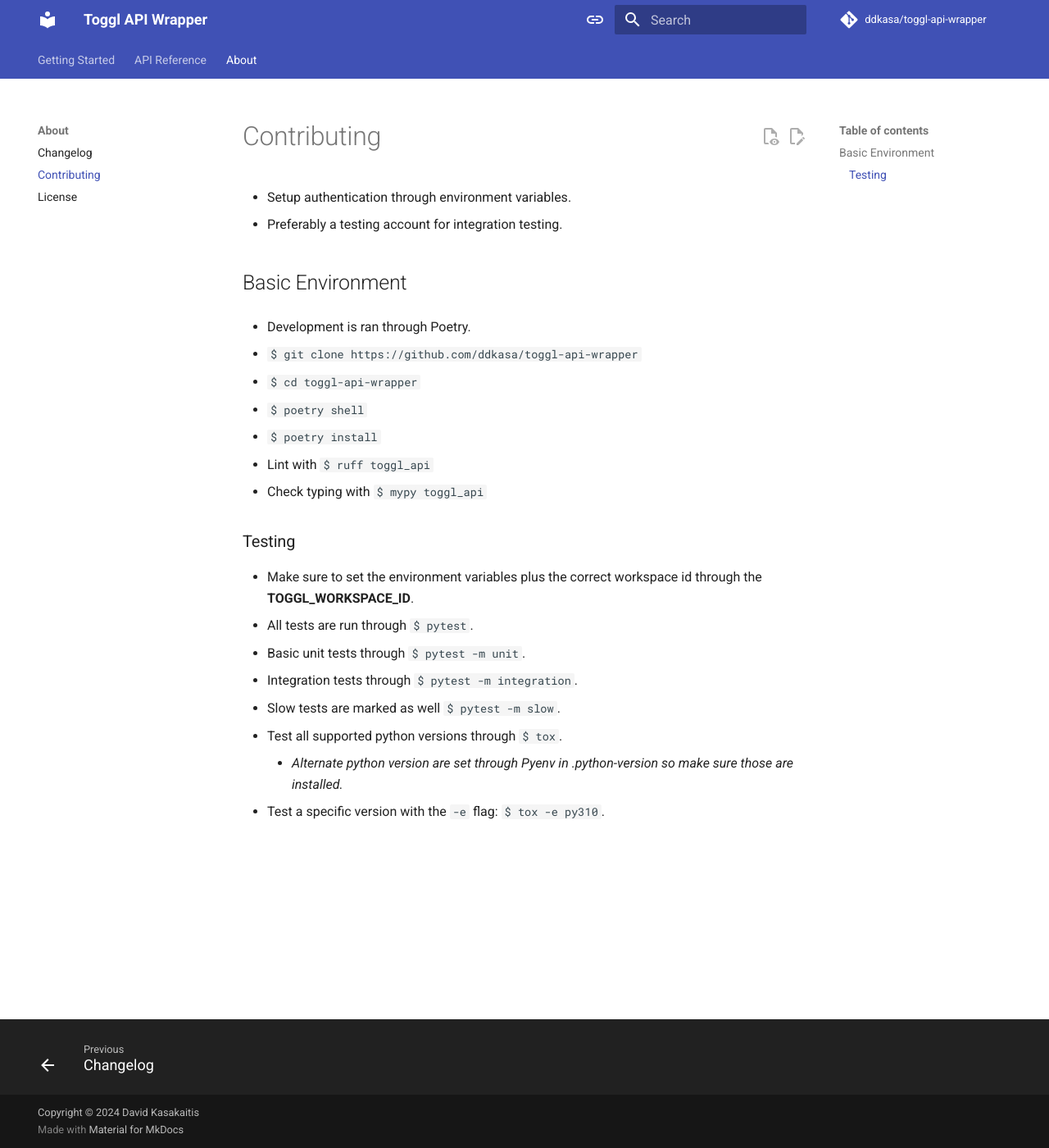
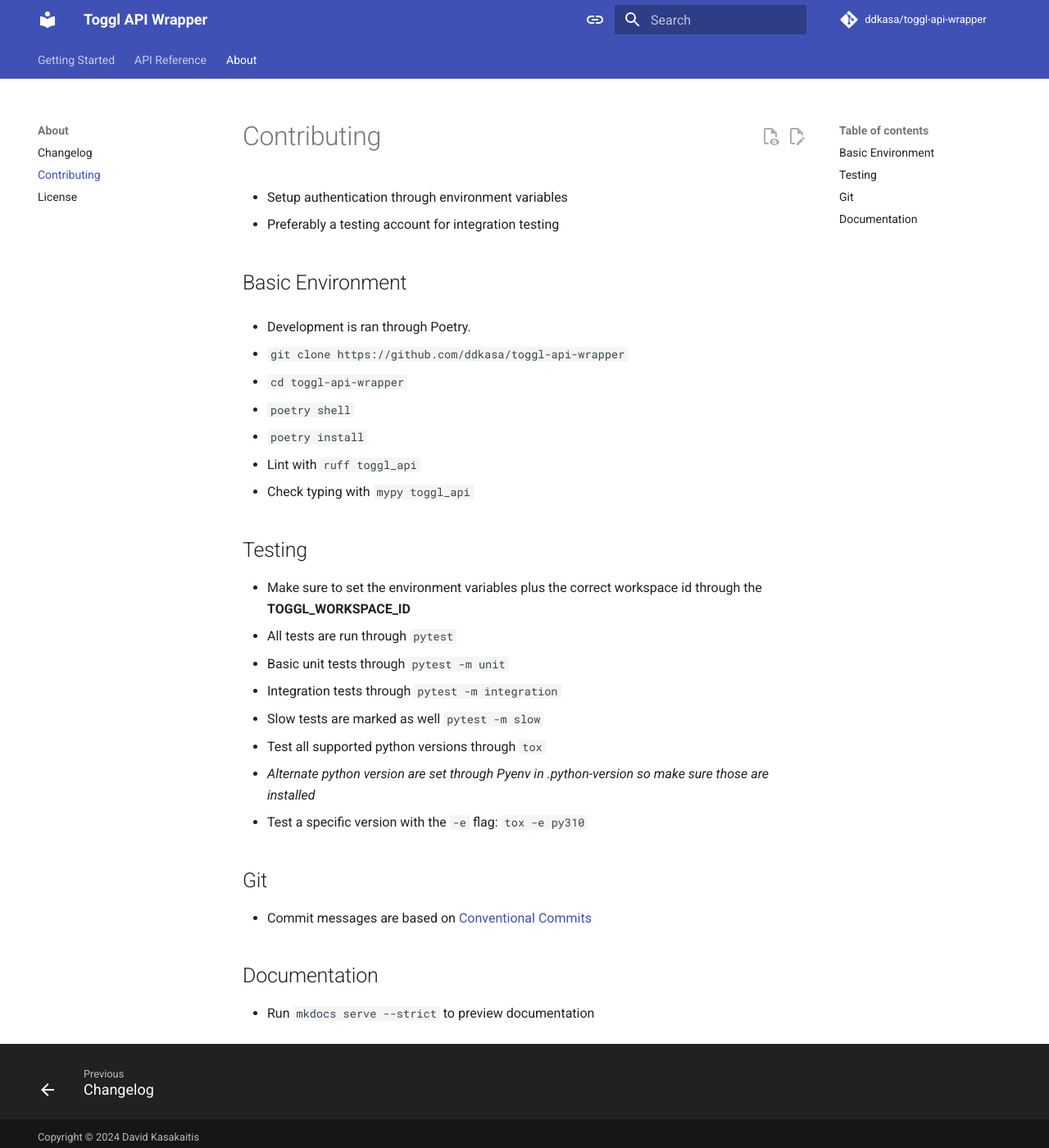
Before and after one commit to ddkasa/toggl-api-wrapper, an MkDocs documentation site: the page built from docs/CONTRIBUTING.md, in a window 1280 px wide and 1400 px high. Shown: the whole window at 82% size. Built offline with MkDocs 1.6.1 and Material for MkDocs 9.7.7, drawn with Linux system fonts in a browser that asks for light colours; comment, search, counter and statistics services are not loaded.

Commit message:
docs: update contributing

```diff
--- a/docs/CONTRIBUTING.md
+++ b/docs/CONTRIBUTING.md
@@ -1,25 +1,33 @@
-- Setup authentication through environment variables.
-- Preferably a testing account for integration testing.
+- Setup authentication through environment variables
+- Preferably a testing account for integration testing
 
 ## Basic Environment
+
 - Development is ran through Poetry.
 
-1. `$ git clone https://github.com/ddkasa/toggl-api-wrapper`
-2. `$ cd toggl-api-wrapper`
-3. `$ poetry shell`
-4. `$ poetry install`
+1. `git clone https://github.com/ddkasa/toggl-api-wrapper`
+2. `cd toggl-api-wrapper`
+3. `poetry shell`
+4. `poetry install`
 
-- Lint with `$ ruff toggl_api`
-- Check typing with `$ mypy toggl_api`
+- Lint with `ruff toggl_api`
+- Check typing with `mypy toggl_api`
 
+## Testing
 
-### Testing
+- Make sure to set the environment variables plus the correct workspace id through the **TOGGL_WORKSPACE_ID**
+- All tests are run through `pytest`
+- Basic unit tests through `pytest -m unit`
+- Integration tests through `pytest -m integration`
+- Slow tests are marked as well `pytest -m slow`
+- Test all supported python versions through `tox`
+  - _Alternate python version are set through Pyenv in .python-version so make sure those are installed_
+- Test a specific version with the `-e` flag: `tox -e py310`
 
-- Make sure to set the environment variables plus the correct workspace id through the **TOGGL_WORKSPACE_ID**.
-- All tests are run through `$ pytest`.
-- Basic unit tests through `$ pytest -m unit`.
-- Integration tests through `$ pytest -m integration`.
-- Slow tests are marked as well `$ pytest -m slow`.
-- Test all supported python versions through `$ tox`.
-    - *Alternate python version are set through Pyenv in .python-version so make sure those are installed.*
-- Test a specific version with the `-e` flag: `$ tox -e py310`.
+## Git
+
+- Commit messages are based on [Conventional Commits](https://www.conventionalcommits.org/en/v1.0.0/)
+
+## Documentation
+
+- Run `mkdocs serve --strict` to preview documentation
```
